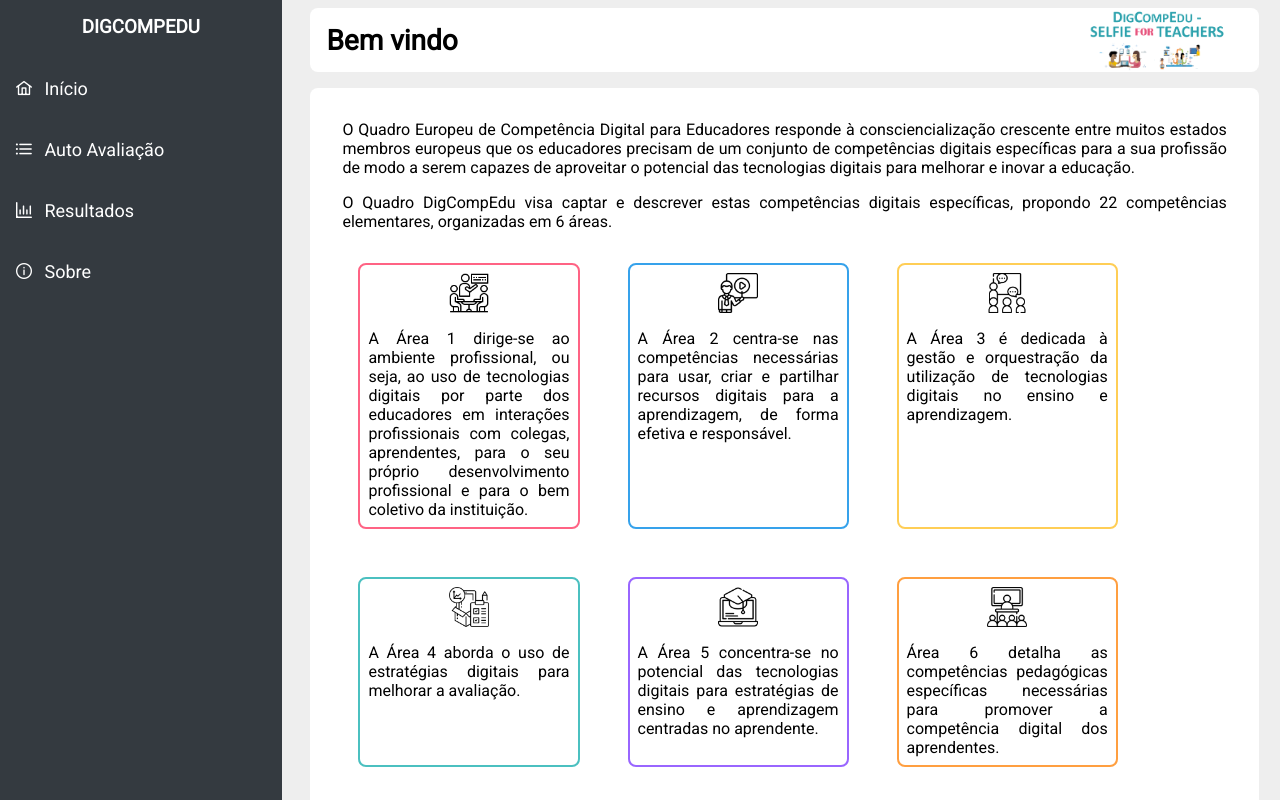
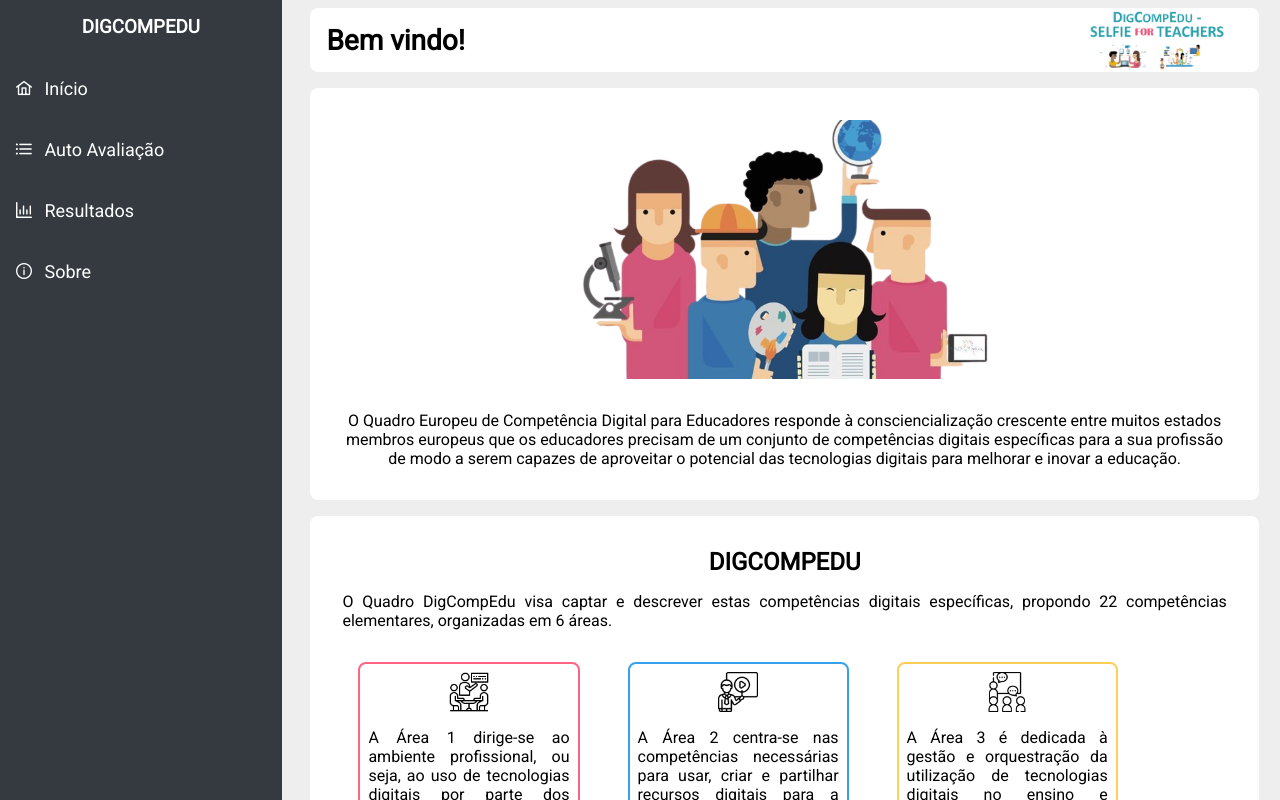
Before and after one commit to PedroRocha94/dig-comp-edu, a Vue app: page / in a window 1280 px wide. Shown: the top 800 px of the page. Built offline with nearby package versions, Linux system fonts and the light colour scheme.

Commit message:
Adding image in Home page and adjusting CSS it.

```diff
--- a/src/assets/sass/pages/_home.scss
+++ b/src/assets/sass/pages/_home.scss
@@ -3,6 +3,30 @@
   flex-direction: row;
 
   .content {
+    .text-header {
+      display: flex;
+      flex-direction: column;
+      background-color: white;
+      width: 95%;
+      padding: 2rem;
+      margin: 1rem 0 1rem 1.8rem;
+      border-radius: 0.5rem;
+      gap: 2rem;
+
+      .text-body-image {
+        display: flex;
+        flex-direction: column;
+        align-items: center;
+        img {
+          width: 50%;
+        }
+      }
+
+      .introduction {
+        text-align: center;
+      }
+    }
+
     .text-body {
       display: flex;
       flex-direction: column;
@@ -13,6 +37,7 @@
       border-radius: 0.5rem;
       gap: 1rem;
       text-align: justify;
+      align-items: center;
 
       .areas {
         display: flex;
--- a/src/pages/Home.vue
+++ b/src/pages/Home.vue
@@ -3,23 +3,31 @@
     <Sidebar/>
     <div class="content">
       <div class="header">
-        <h1 class="header-title">Bem vindo</h1>
+        <h1 class="header-title">Bem vindo!</h1>
         <img src="../assets/images/selfie_logo.png" alt="Logomarca">
       </div>
-      <div class="text-body">
+      <div class="text-header">
+        <div class="text-body-image">
+          <img src="../assets/images/background.png" alt="Logo DigCompEdu">
+        </div>
         <p class="introduction">
           O Quadro Europeu de Competência Digital para Educadores responde à consciencialização
           crescente entre muitos estados membros europeus que os educadores precisam de um
           conjunto de competências digitais específicas para a sua profissão de modo a serem capazes
           de aproveitar o potencial das tecnologias digitais para melhorar e inovar a educação.
         </p>
+      </div>
+      <div class="text-body">
+        <div class="digcompedu">
+          <h2>DIGCOMPEDU</h2>
+        </div>
+        <div class="areas-introduction">
+          <p class="areas-presentation">
+            O Quadro DigCompEdu visa captar e descrever estas competências digitais específicas, propondo 22
+            competências elementares, organizadas em 6 áreas.
+          </p>
+        </div>
         <div class="areas">
-          <div class="areas-introduction">
-            <p class="areas-presentation">
-              O Quadro DigCompEdu visa captar e descrever estas competências digitais específicas, propondo 22
-              competências elementares, organizadas em 6 áreas.
-            </p>
-          </div>
           <div class="areas-card" style="border: 2px solid #ff6384;">
             <img src="../assets/images/envolvimento.png" alt="Envolvimento Profissional">
             <p class="areas-presentation">
```
Also changed, not shown: src/assets/images/3eea22e1ce0c7d7e06ad131a9f45f67b.jpg (deleted).
